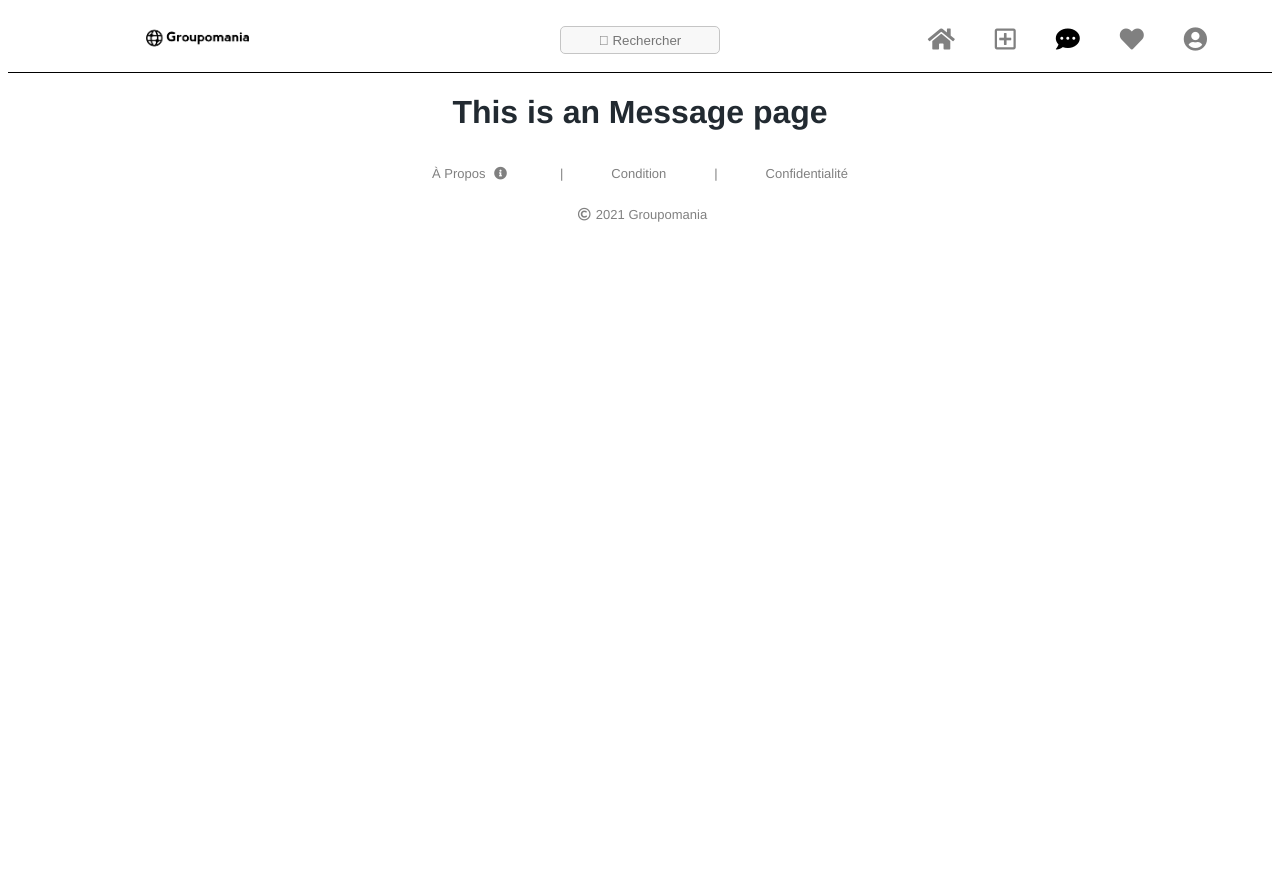
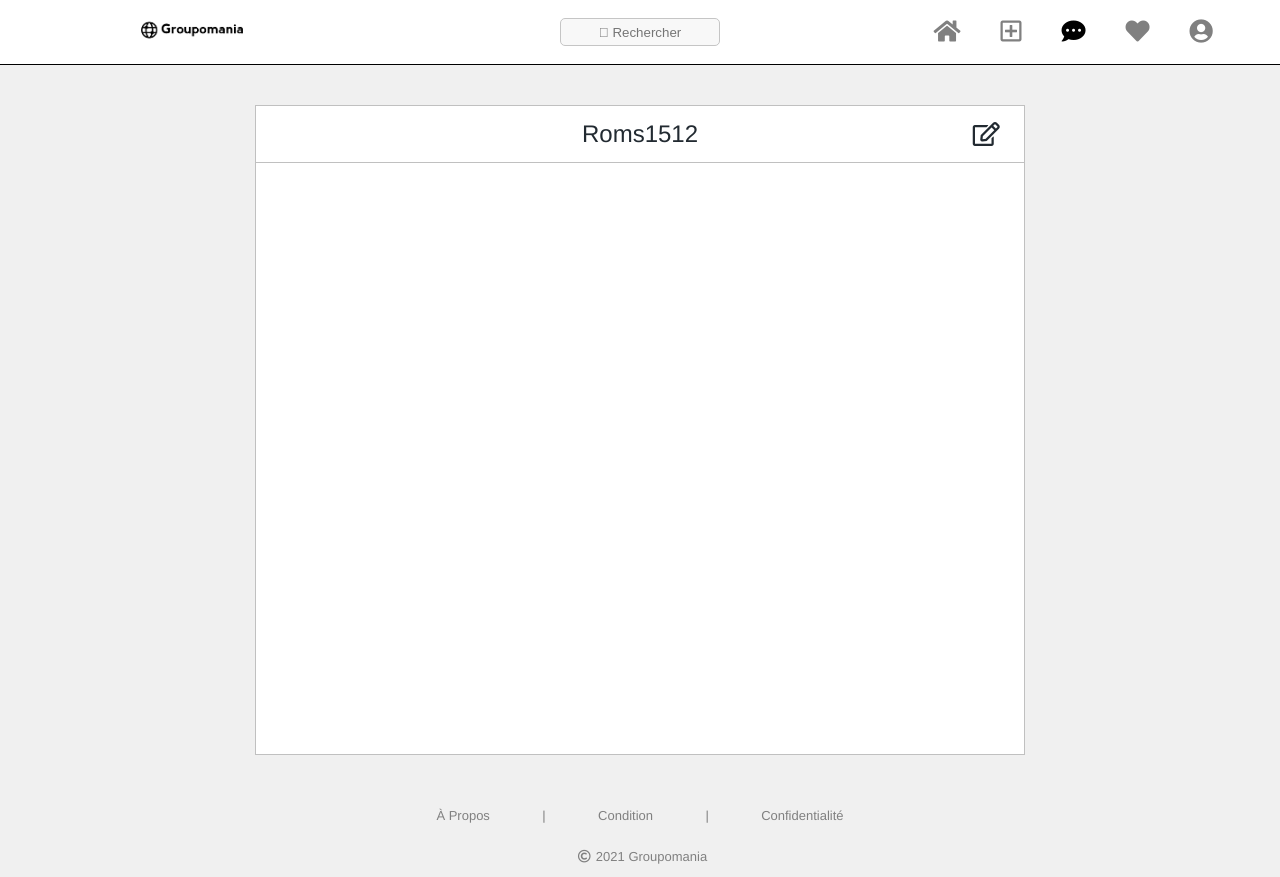
Before and after one commit to Roms1512/LavaurRomain_7_19-07-2021, a Vue app in the folder groupomania/: page /message in a window 1280 px wide. Before the commit the page ends 800 px from the top, so only its background shows below. Built offline with nearby package versions, Linux system fonts and the light colour scheme.

Commit message:
commit-4
Avancer du Front :
- Bonne Avancer de la Page Message
- Couleur de Fond

```diff
--- a/groupomania/public/index.html
+++ b/groupomania/public/index.html
@@ -13,6 +13,13 @@
       <strong>We're sorry but <%= htmlWebpackPlugin.options.title %> doesn't work properly without JavaScript enabled. Please enable it to continue.</strong>
     </noscript>
     <div id="app"></div>
-    <!-- built files will be auto injected -->
+    <style>
+      body {
+        margin: 0;
+        padding: 0;
+        box-sizing: border-box;
+        background: rgb(240, 240, 240);
+      }
+    </style>
   </body>
 </html>
--- a/groupomania/src/App.vue
+++ b/groupomania/src/App.vue
@@ -29,12 +29,15 @@
   color: #222a31;
 }
 
+
+
 #nav {
   display: flex;
   align-items: center;
   justify-content: space-between;
   height: 8vh;
   border-bottom: 1px solid black;
+  background: rgb(255, 255, 255);
   .logo {
     width: 30%;
     img {
--- a/groupomania/src/components/Footer.vue
+++ b/groupomania/src/components/Footer.vue
@@ -1,7 +1,7 @@
 <template>
   <div class="footer">
     <div class="nav-footer">
-      <router-link to="/about" class="about">À Propos <i class="fas fa-info-circle"></i></router-link> |
+      <router-link to="/about" class="about">À Propos </router-link> |
       <p>Condition</p> |
       <p>Confidentialité</p>
     </div>
--- a/groupomania/src/store/index.js
+++ b/groupomania/src/store/index.js
@@ -2,6 +2,7 @@ import { createStore } from 'vuex'
 
 export default createStore({
   state: {
+    utilisateur: 'Roms1512'
   },
   mutations: {
   },
--- a/groupomania/src/views/Message.vue
+++ b/groupomania/src/views/Message.vue
@@ -1,18 +1,56 @@
 <template>
   <div id="message">
-    <h1>This is an Message page </h1>
+    <div class="message">
+      <div class="utilisateur">
+        <p>{{ utilisateur }}</p>
+        <i class="far fa-edit"></i>
+      </div>
+    </div>
 
     <Footer/>
   </div>
 </template>
 
+<style lang="scss">
+#message {
+  .message {
+    margin: 5vh auto;
+    width: 60vw;
+    height: 81vh;
+    border: 1px solid rgb(192, 192, 192);
+    background: rgb(255, 255, 255);
+    .utilisateur {
+      position: relative;
+      width: 100%;
+      height: 7vh;
+      border-bottom: 1px solid rgb(192, 192, 192);
+      display: flex;
+      align-items: center;
+      justify-content: center;
+      font-size: x-large;
+      p {
+        width: 100%;
+      }
+      i{
+        position: absolute;
+        right: 1.5vw;
+      }
+    }
+  }
+}
+</style>
+
 <script>
+import { mapState } from 'vuex'
 import Footer from '@/components/Footer.vue'
 
 export default {
   name: 'like',
   components: {
     Footer
+  },
+  computed: {
+    ...mapState(['utilisateur'])
   }
 }
 </script>
```
